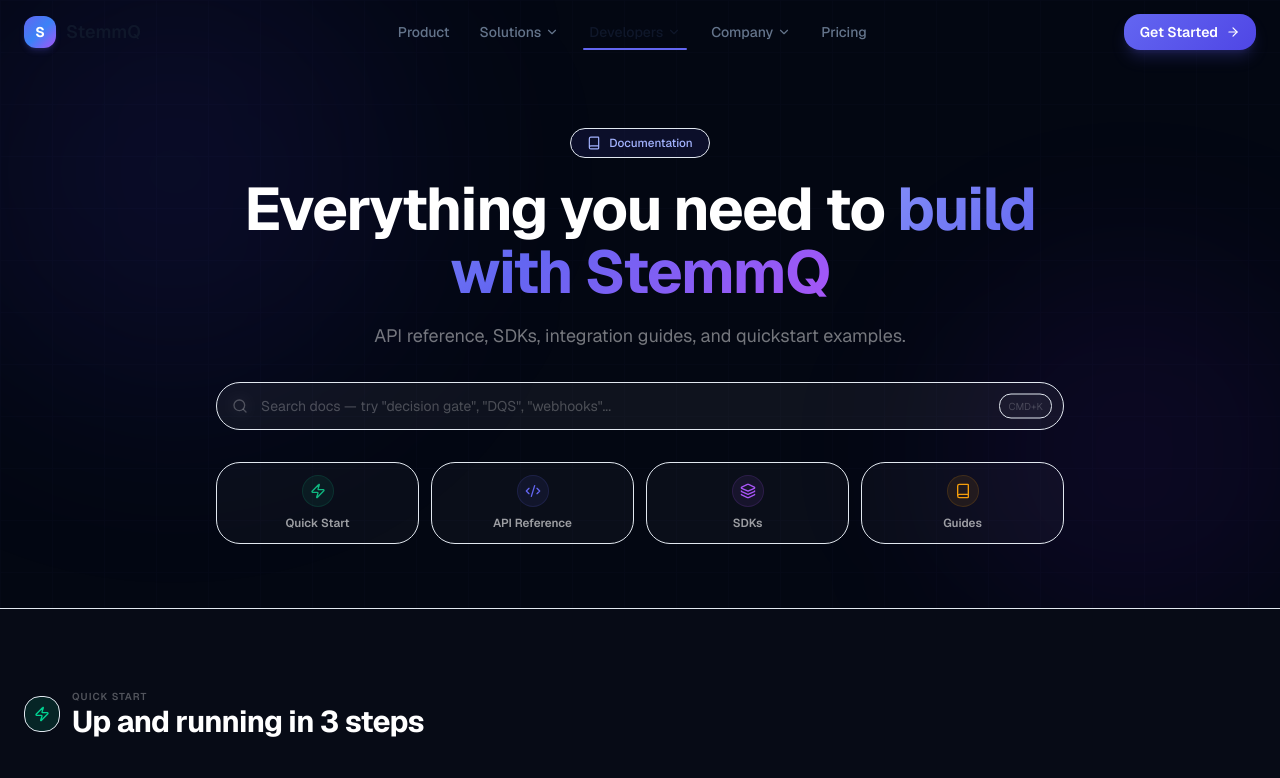
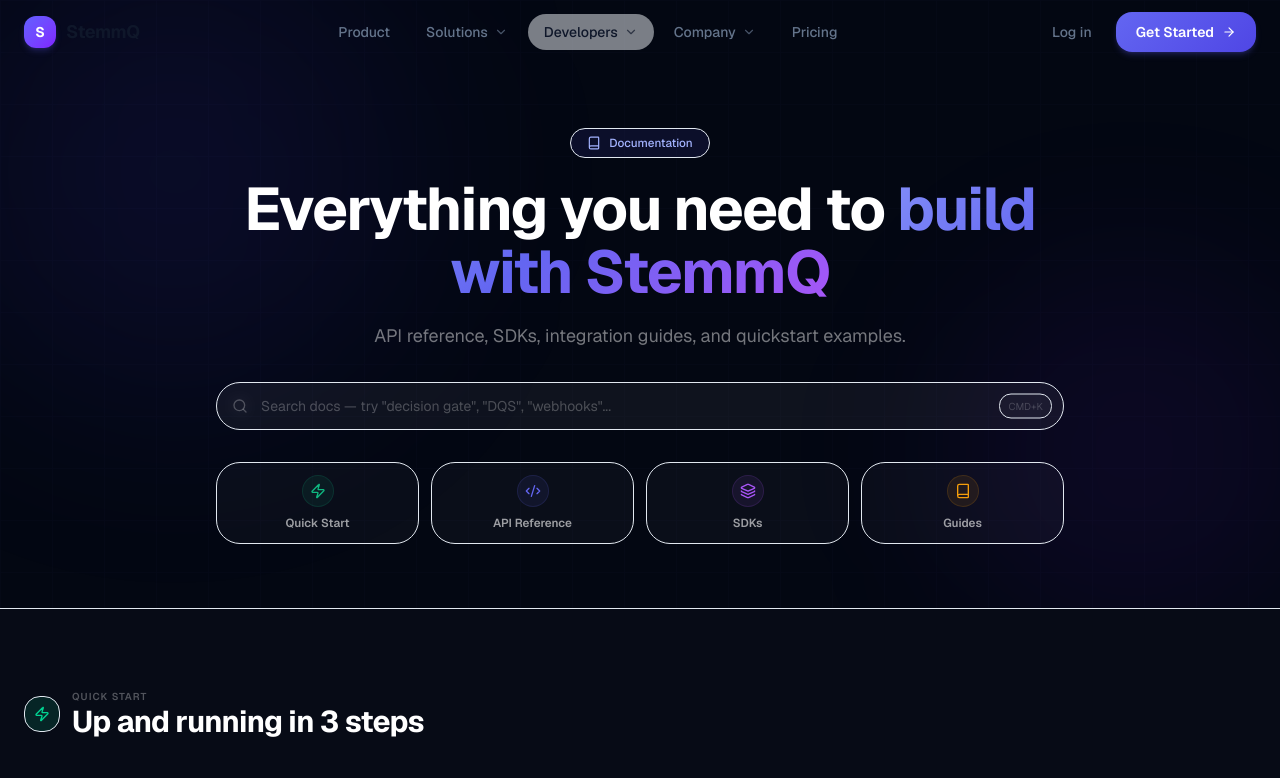
Before and after one commit to stemmqdevteam/stemmq, a Next.js app: page /docs in a window 1280 px wide. Shown: the top 778 px of the page. Built offline with nearby package versions, Linux system fonts and the light colour scheme.

Commit message:
latest update

```diff
--- a/app/auth/page.tsx
+++ b/app/auth/page.tsx
@@ -47,7 +47,7 @@
     setLoading(true);
     await new Promise(r => setTimeout(r, 1000));
     setLoading(false);
-    router.push("/dashboard");
+    router.push("/auth/onboarding");
   };
 
   const handleOTP = async () => {
@@ -62,7 +62,7 @@
     setLoading(true);
     await new Promise(r => setTimeout(r, 800));
     setLoading(false);
-    router.push("/auth/dashboard");
+    router.push("/dashboard");
   };
 
   const handleForgotPassword = async (e: React.FormEvent) => {
--- a/components/layout/marketing-header.tsx
+++ b/components/layout/marketing-header.tsx
@@ -1,13 +1,12 @@
 "use client";
 
-import { useState, useEffect, useRef } from "react";
+import { useState, useEffect, useRef, SetStateAction } from "react";
 import Link from "next/link";
 import { usePathname } from "next/navigation";
 import { Menu, X, ArrowRight, ChevronDown } from "lucide-react";
 import { motion, AnimatePresence } from "framer-motion";
 import { cn } from "@/lib/utils";
 import { MARKETING_NAV, ROUTES } from "@/lib/constants";
-import type { MarketingNavItem } from "@/lib/types";
 import { Button } from "@/components/ui/button";
 
 function MarketingHeader() {
@@ -37,7 +36,7 @@
     setMobileOpen(false);
   }, [pathname]);
 
-  function handleMouseEnter(label: string) {
+  function handleMouseEnter(label: SetStateAction<string | null>) {
     if (closeTimerRef.current) clearTimeout(closeTimerRef.current);
     setActiveDropdown(label);
   }
@@ -46,10 +45,10 @@
     closeTimerRef.current = setTimeout(() => setActiveDropdown(null), 150);
   }
 
-  function isDropdownActive(item: MarketingNavItem) {
+  function isDropdownActive(item: { label?: string; href?: undefined; children: any; }) {
     if (!item.children) return false;
     return item.children.some(
-      (c) => pathname === c.href || pathname.startsWith(c.href + "/"),
+      (c: { href: string; }) => pathname === c.href || pathname.startsWith(c.href + "/")
     );
   }
 
@@ -59,30 +58,30 @@
         className={cn(
           "fixed top-0 left-0 right-0 z-50 transition-all duration-500",
           scrolled
-            ? "bg-background/80 backdrop-blur-xl border-b border-border/50 shadow-[0_1px_3px_rgba(0,0,0,0.05)]"
-            : "bg-transparent",
+            ? "bg-background/70 backdrop-blur-2xl border-b border-border/40 shadow-sm"
+            : "bg-transparent"
         )}
       >
         <div className="mx-auto flex h-16 max-w-7xl items-center justify-between px-4 sm:px-6">
           {/* Logo */}
           <Link
             href="/"
-            className="flex items-center gap-2.5 relative z-10 shrink-0"
+            className="flex items-center gap-2.5 relative z-10 shrink-0 group"
           >
             <motion.div
               whileHover={{ scale: 1.05 }}
               whileTap={{ scale: 0.95 }}
-              className="flex h-8 w-8 items-center justify-center rounded-lg gradient-bg shadow-md shadow-accent/20"
+              className="flex h-8 w-8 items-center justify-center rounded-lg bg-gradient-to-br from-indigo-500 to-violet-600 shadow-md shadow-indigo-500/20 transition-transform"
             >
               <span className="text-sm font-bold text-white">S</span>
             </motion.div>
-            <span className="text-lg font-semibold text-foreground">
+            <span className="text-lg font-bold tracking-tight text-foreground group-hover:opacity-80 transition-opacity">
               StemmQ
             </span>
           </Link>
 
           {/* Desktop Nav */}
-          <nav className="hidden md:flex items-center gap-0.5">
+          <nav className="hidden md:flex items-center gap-1">
             {MARKETING_NAV.map((item) => {
               if (!item.children) {
                 // Direct link
@@ -92,24 +91,13 @@
                     key={item.href}
                     href={item.href}
                     className={cn(
-                      "relative px-3.5 py-2 text-sm font-medium transition-colors rounded-lg",
+                      "relative px-4 py-2 text-sm font-medium transition-colors rounded-full",
                       isActive
-                        ? "text-foreground"
-                        : "text-muted-foreground hover:text-foreground",
+                        ? "text-foreground bg-muted/50"
+                        : "text-muted-foreground hover:text-foreground hover:bg-muted/30"
                     )}
                   >
                     {item.label}
-                    {isActive && (
-                      <motion.div
-                        layoutId="nav-underline"
-                        className="absolute bottom-0 left-2 right-2 h-0.5 rounded-full bg-accent"
-                        transition={{
-                          type: "spring",
-                          stiffness: 380,
-                          damping: 30,
-                        }}
-                      />
-                    )}
                   </Link>
                 );
               }
@@ -125,59 +113,48 @@
                 >
                   <button
                     className={cn(
-                      "flex items-center gap-1 px-3.5 py-2 text-sm font-medium transition-colors rounded-lg",
+                      "flex items-center gap-1.5 px-4 py-2 text-sm font-medium transition-colors rounded-full",
                       isActive || activeDropdown === item.label
-                        ? "text-foreground"
-                        : "text-muted-foreground hover:text-foreground",
+                        ? "text-foreground bg-muted/50"
+                        : "text-muted-foreground hover:text-foreground hover:bg-muted/30"
                     )}
                   >
                     {item.label}
                     <ChevronDown
                       className={cn(
-                        "h-3.5 w-3.5 transition-transform duration-200",
-                        activeDropdown === item.label ? "rotate-180" : "",
+                        "h-3.5 w-3.5 transition-transform duration-200 opacity-70",
+                        activeDropdown === item.label ? "rotate-180" : ""
                       )}
                     />
-                    {isActive && (
-                      <motion.div
-                        layoutId="nav-underline"
-                        className="absolute bottom-0 left-2 right-2 h-0.5 rounded-full bg-accent"
-                        transition={{
-                          type: "spring",
-                          stiffness: 380,
-                          damping: 30,
-                        }}
-                      />
-                    )}
                   </button>
 
                   <AnimatePresence>
                     {activeDropdown === item.label && (
                       <motion.div
-                        initial={{ opacity: 0, y: -8, scale: 0.97 }}
+                        initial={{ opacity: 0, y: 10, scale: 0.95 }}
                         animate={{ opacity: 1, y: 0, scale: 1 }}
-                        exit={{ opacity: 0, y: -8, scale: 0.97 }}
+                        exit={{ opacity: 0, y: 10, scale: 0.95 }}
                         transition={{
-                          duration: 0.15,
-                          ease: [0.21, 0.47, 0.32, 0.98],
+                          duration: 0.2,
+                          ease: [0.16, 1, 0.3, 1],
                         }}
-                        className="absolute top-full left-1/2 -translate-x-1/2 mt-2 w-72 rounded-xl border border-border bg-card/98 backdrop-blur-xl shadow-2xl shadow-black/10 p-2 z-50"
+                        className="absolute top-full left-1/2 -translate-x-1/2 mt-2 w-72 rounded-2xl border border-border/50 bg-background/95 backdrop-blur-xl shadow-2xl shadow-black/5 p-2 z-50"
                       >
                         {item.children.map((child) => (
                           <Link
                             key={child.href}
                             href={child.href}
                             className={cn(
-                              "flex flex-col gap-0.5 rounded-lg px-3 py-2.5 transition-colors hover:bg-muted/80",
-                              pathname === child.href ? "bg-accent/5" : "",
+                              "flex flex-col gap-1 rounded-xl px-4 py-3 transition-colors hover:bg-muted/80",
+                              pathname === child.href ? "bg-accent/5" : ""
                             )}
                           >
                             <span
                               className={cn(
-                                "text-sm font-medium",
+                                "text-sm font-semibold",
                                 pathname === child.href
-                                  ? "text-accent"
-                                  : "text-foreground",
+                                  ? "text-indigo-500"
+                                  : "text-foreground"
                               )}
                             >
                               {child.label}
@@ -198,22 +175,31 @@
           </nav>
 
           {/* Desktop Actions */}
-          <div className="hidden md:flex items-center gap-3 shrink-0">
+          <div className="hidden md:flex items-center gap-2 shrink-0">
+            <Link href="/auth">
+              <motion.button
+                whileHover={{ scale: 1.02 }}
+                whileTap={{ scale: 0.98 }}
+                className="px-4 py-2 rounded-xl text-sm font-medium text-muted-foreground hover:text-foreground hover:bg-muted/50 transition-colors"
+              >
+                Log in
+              </motion.button>
+            </Link>
+
             <Link href={ROUTES.auth}>
               <motion.button
-                whileHover={{ scale: 1.03 }}
-                whileTap={{ scale: 0.97 }}
-                className="relative group flex items-center gap-2 px-4 py-2 rounded-xl text-sm font-semibold text-white overflow-hidden shadow-lg shadow-indigo-500/20"
+                whileHover={{ scale: 1.02 }}
+                whileTap={{ scale: 0.98 }}
+                className="relative group flex items-center gap-2 px-5 py-2.5 rounded-xl text-sm font-semibold text-white overflow-hidden shadow-md shadow-indigo-500/20 transition-all hover:shadow-lg hover:shadow-indigo-500/30"
                 style={{
-                  background: "linear-gradient(135deg,#6366f1,#4f46e5)",
+                  background: "linear-gradient(135deg, #6366f1, #4f46e5)",
                 }}
               >
                 <span className="relative z-10 flex items-center gap-2">
                   Get Started
                   <ArrowRight className="h-3.5 w-3.5 group-hover:translate-x-0.5 transition-transform" />
                 </span>
-                {/* Shimmer */}
-                <span className="absolute inset-0 bg-gradient-to-r from-transparent via-white/12 to-transparent translate-x-[-200%] group-hover:translate-x-[200%] transition-transform duration-700" />
+                <span className="absolute inset-0 bg-gradient-to-r from-transparent via-white/20 to-transparent -translate-x-full group-hover:animate-shimmer transition-transform duration-700" />
               </motion.button>
             </Link>
           </div>
@@ -222,7 +208,7 @@
           <motion.button
             whileTap={{ scale: 0.9 }}
             onClick={() => setMobileOpen(!mobileOpen)}
-            className="md:hidden relative z-10 rounded-lg p-2 text-muted-foreground hover:bg-muted/80 transition-colors"
+            className="md:hidden relative z-10 rounded-xl p-2.5 text-foreground bg-muted/50 hover:bg-muted transition-colors"
           >
             <AnimatePresence mode="wait">
               {mobileOpen ? (
@@ -255,31 +241,31 @@
       <AnimatePresence>
         {mobileOpen && (
           <motion.div
-            initial={{ opacity: 0 }}
-            animate={{ opacity: 1 }}
-            exit={{ opacity: 0 }}
-            transition={{ duration: 0.25 }}
-            className="fixed inset-0 z-40 md:hidden bg-background/98 backdrop-blur-xl overflow-y-auto"
+            initial={{ opacity: 0, y: -20 }}
+            animate={{ opacity: 1, y: 0 }}
+            exit={{ opacity: 0, y: -20 }}
+            transition={{ duration: 0.3, ease: [0.16, 1, 0.3, 1] }}
+            className="fixed inset-0 z-40 md:hidden bg-background/95 backdrop-blur-2xl overflow-y-auto"
           >
             <div className="flex flex-col px-6 pt-24 pb-8 min-h-full">
-              <nav className="flex flex-col gap-1 w-full">
+              <nav className="flex flex-col gap-2 w-full">
                 {MARKETING_NAV.map((item, idx) => {
                   if (!item.children) {
                     return (
                       <motion.div
                         key={item.href}
-                        initial={{ opacity: 0, y: 16 }}
-                        animate={{ opacity: 1, y: 0 }}
-                        transition={{ delay: idx * 0.06 }}
+                        initial={{ opacity: 0, x: -16 }}
+                        animate={{ opacity: 1, x: 0 }}
+                        transition={{ delay: idx * 0.05 }}
                       >
                         <Link
                           href={item.href}
                           onClick={() => setMobileOpen(false)}
                           className={cn(
-                            "flex items-center rounded-xl px-4 py-3.5 text-base font-medium transition-colors",
+                            "flex items-center rounded-2xl px-5 py-4 text-base font-semibold transition-colors",
                             pathname === item.href
-                              ? "bg-accent/10 text-accent"
-                              : "text-muted-foreground hover:bg-muted hover:text-foreground",
+                              ? "bg-indigo-500/10 text-indigo-500"
+                              : "text-foreground bg-muted/30 hover:bg-muted"
                           )}
                         >
                           {item.label}
@@ -292,26 +278,26 @@
                   return (
                     <motion.div
                       key={item.label}
-                      initial={{ opacity: 0, y: 16 }}
-                      animate={{ opacity: 1, y: 0 }}
-                      transition={{ delay: idx * 0.06 }}
+                      initial={{ opacity: 0, x: -16 }}
+                      animate={{ opacity: 1, x: 0 }}
+                      transition={{ delay: idx * 0.05 }}
                     >
                       <button
                         onClick={() =>
                           setMobileExpanded(isOpen ? null : item.label)
                         }
                         className={cn(
-                          "flex items-center justify-between w-full rounded-xl px-4 py-3.5 text-base font-medium transition-colors",
+                          "flex items-center justify-between w-full rounded-2xl px-5 py-4 text-base font-semibold transition-colors",
                           isDropdownActive(item)
-                            ? "bg-accent/10 text-accent"
-                            : "text-muted-foreground hover:bg-muted hover:text-foreground",
+                            ? "bg-indigo-500/10 text-indigo-500"
+                            : "text-foreground bg-muted/30 hover:bg-muted"
                         )}
                       >
                         {item.label}
                         <ChevronDown
                           className={cn(
-                            "h-4 w-4 transition-transform duration-200",
-                            isOpen ? "rotate-180" : "",
+                            "h-5 w-5 transition-transform duration-300 opacity-50",
+                            isOpen ? "rotate-180" : ""
                           )}
                         />
                       </button>
@@ -321,30 +307,25 @@
                             initial={{ opacity: 0, height: 0 }}
                             animate={{ opacity: 1, height: "auto" }}
                             exit={{ opacity: 0, height: 0 }}
-                            transition={{ duration: 0.2 }}
+                            transition={{ duration: 0.3, ease: [0.16, 1, 0.3, 1] }}
                             className="overflow-hidden"
                           >
-                            <div className="pl-4 py-1 space-y-0.5">
+                            <div className="pt-2 pb-1 space-y-1">
                               {item.children.map((child) => (
                                 <Link
                                   key={child.href}
                                   href={child.href}
                                   onClick={() => setMobileOpen(false)}
                                   className={cn(
-                                    "flex flex-col rounded-lg px-4 py-3 transition-colors",
+                                    "flex flex-col rounded-xl px-5 py-3.5 transition-colors",
                                     pathname === child.href
-                                      ? "bg-accent/5 text-accent"
-                                      : "text-muted-foreground hover:bg-muted hover:text-foreground",
+                                      ? "bg-indigo-500/5 text-indigo-500"
+                                      : "text-muted-foreground hover:bg-muted hover:text-foreground"
                                   )}
                                 >
-                                  <span className="text-sm font-medium text-foreground">
+                                  <span className="text-sm font-semibold">
                                     {child.label}
                                   </span>
-                                  {child.description && (
-                                    <span className="text-xs text-muted-foreground mt-0.5">
-                                      {child.description}
-                                    </span>
-                                  )}
                                 </Link>
                               ))}
                             </div>
@@ -357,30 +338,29 @@
               </nav>
 
               <motion.div
-                initial={{ opacity: 0, y: 16 }}
-                animate={{ opacity: 1, y: 0 }}
-                transition={{ delay: 0.35 }}
-                className="flex flex-col gap-3 mt-8 pt-6 border-t border-border"
+                initial={{ opacity: 0 }}
+                animate={{ opacity: 1 }}
+                transition={{ delay: 0.3 }}
+                className="flex flex-col gap-3 mt-8 pt-6 border-t border-border/50"
               >
-                <div className="w-full flex justify-center items-center">
+                <Link href="/auth" className="w-full">
+                  <button className="w-full flex items-center justify-center py-3.5 rounded-xl text-sm font-semibold text-foreground bg-muted/50 hover:bg-muted transition-colors">
+                    Log in
+                  </button>
+                </Link>
+
                 <Link href={ROUTES.auth} className="w-full">
                   <motion.button
-                      whileHover={{ scale: 1.02 }}
-                      whileTap={{ scale: 0.97 }}
-                      className="relative group w-full flex items-center justify-center gap-2 px-5 py-3 rounded-xl text-sm font-semibold text-white overflow-hidden shadow-lg shadow-indigo-500/20"
+                    whileTap={{ scale: 0.98 }}
+                    className="relative w-full flex items-center justify-center gap-2 px-5 py-3.5 rounded-xl text-sm font-semibold text-white shadow-lg shadow-indigo-500/25"
                     style={{
-                        background: "linear-gradient(135deg,#6366f1,#4f46e5)",
+                      background: "linear-gradient(135deg, #6366f1, #4f46e5)",
                     }}
                   >
-                      <span className="relative z-10 flex items-center gap-2">
                     Get Started
-                        <ArrowRight className="h-4 w-4 group-hover:translate-x-1 transition-transform" />
-                      </span>
-
-                      <span className="absolute inset-0 bg-gradient-to-r from-transparent via-white/12 to-transparent translate-x-[-200%] group-hover:translate-x-[200%] transition-transform duration-700" />
+                    <ArrowRight className="h-4 w-4" />
                   </motion.button>
                 </Link>
-                </div>
               </motion.div>
             </div>
           </motion.div>
```
Lines whose indentation alone changed are shown as unchanged.
